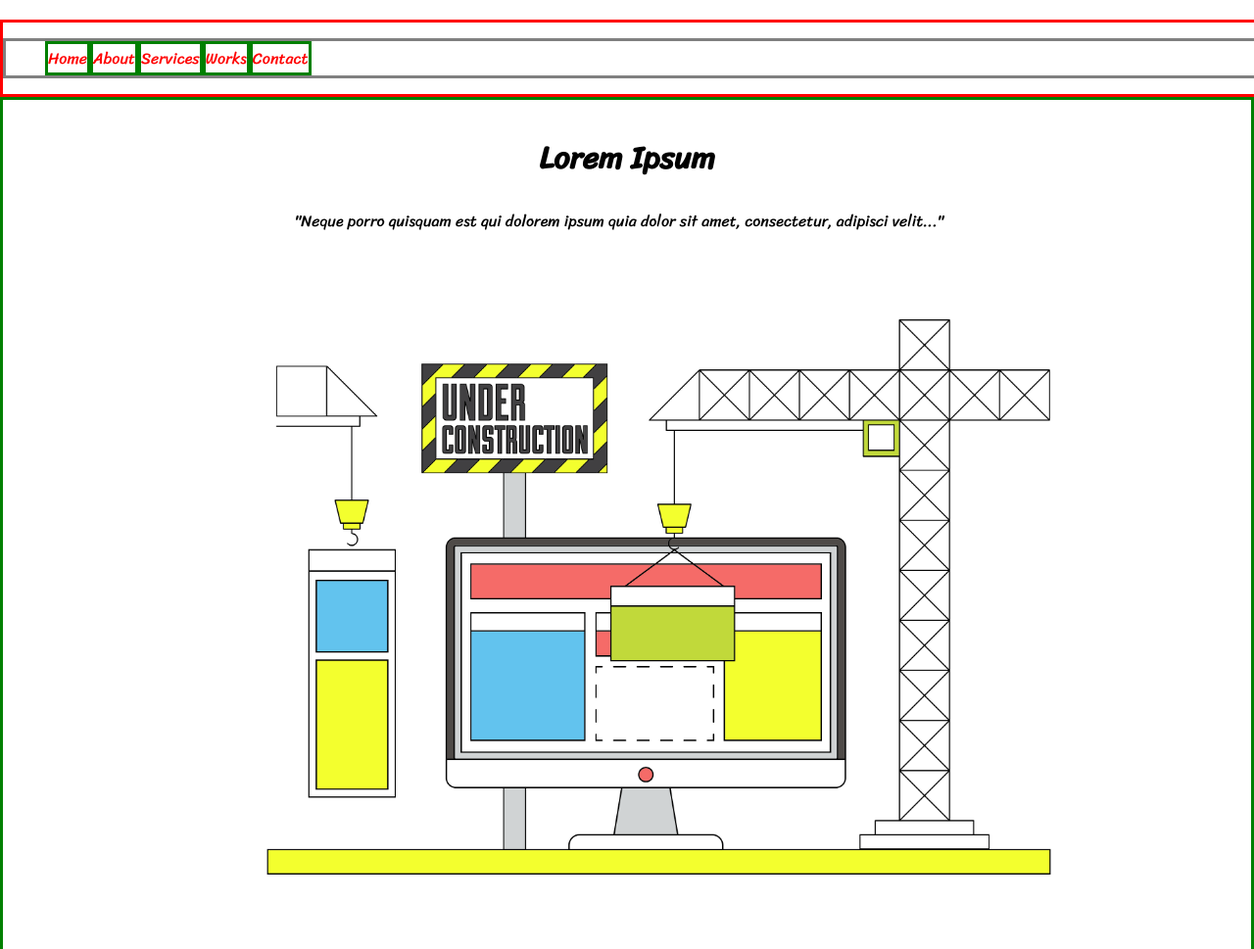
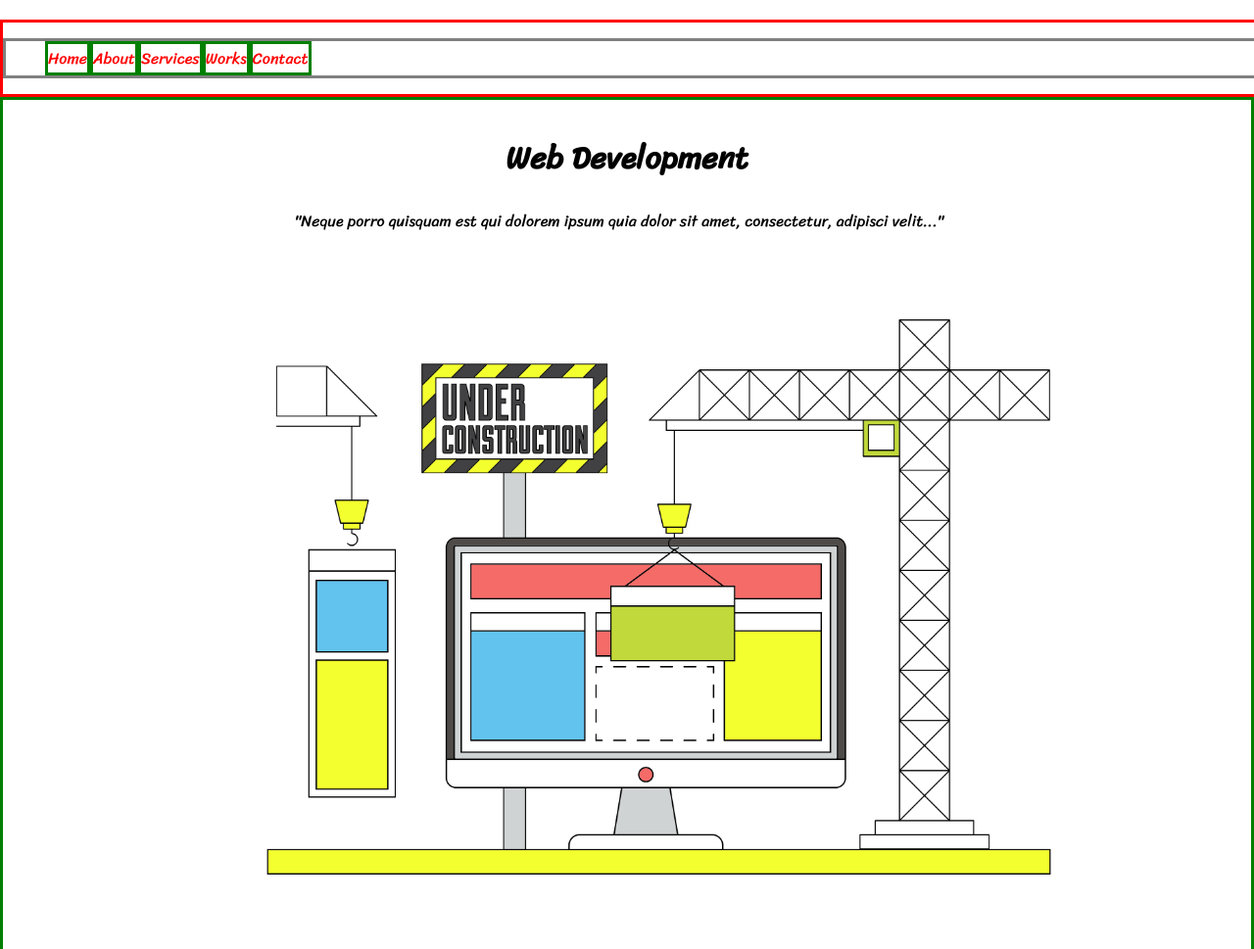
Before and after one commit to huiyi-see/one-page, a plain HTML site: page index.html in a window 1280 px wide. Shown: the top 969 px of the page at 98% size. Drawn offline with Linux system fonts and the light colour scheme.

Commit message:
title has been updated

```diff
--- a/index.html
+++ b/index.html
@@ -4,7 +4,7 @@
 
 <head>
 	<meta charset="utf-8">
-	<title>A responsive page</title>
+	<title>Responsive Webpage </title>
 	<meta name="description" content="Title of site">
 	<meta name="viewport" content="width=device-width, initial-scale=1">
 	<link rel="stylesheet" type="text/css" href="css/index.css">
@@ -42,7 +42,7 @@
 		</header>
 	</div>
 	<div class="content">
-		<h1 class="homeTitle">Lorem Ipsum</h1>
+		<h1 class="homeTitle">Web Development</h1>
 		<p class="featureCon">"Neque porro quisquam est qui dolorem ipsum quia dolor sit amet, consectetur, adipisci velit..."</p>
 		<img src="img/first.jpg" class="homeImg">
 	</div>
```
